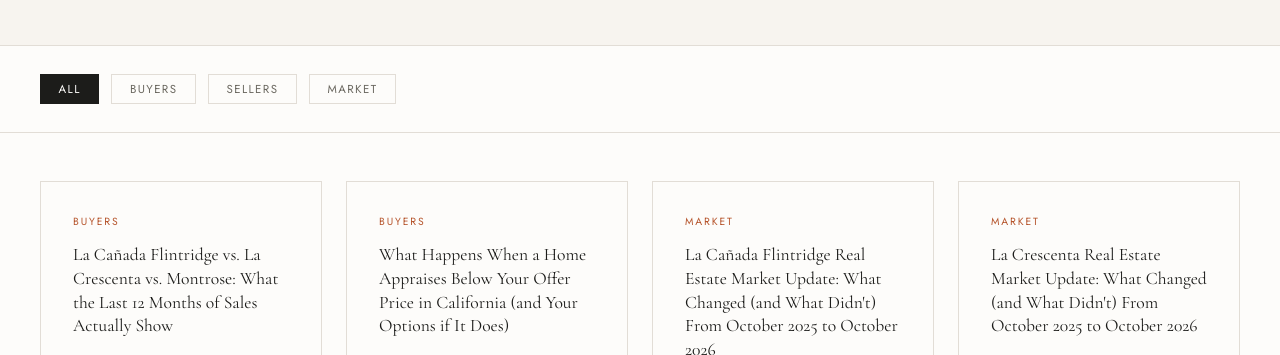
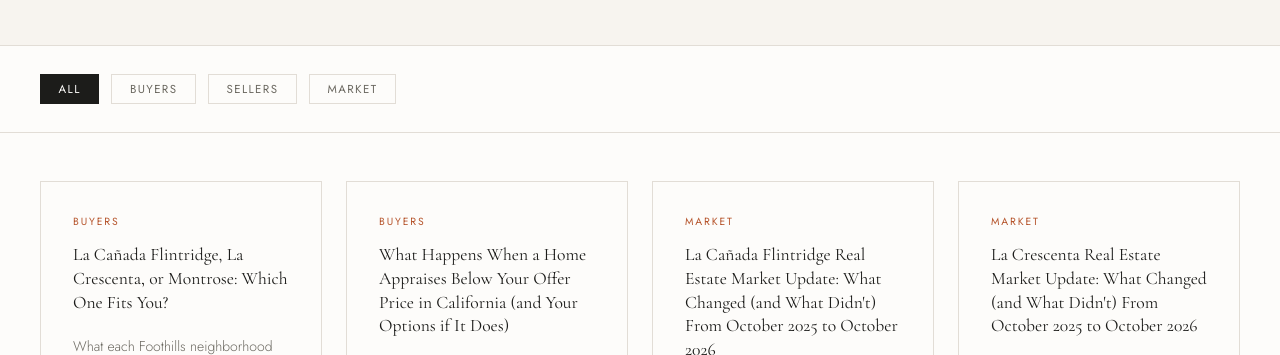
Before and after one commit to CailaBallDionne/closingwithcaila, a plain HTML site: page caila-site-netlify (1)/blog.html in a window 1280 px wide. Shown: the part 384-739 px from the top of the page. Drawn offline with nearby package versions, Linux system fonts and the light colour scheme.

Commit message:
Update blog.html

```diff
--- a/caila-site-netlify (1)/blog.html
+++ b/caila-site-netlify (1)/blog.html
@@ -105,7 +105,7 @@
       <!-- POST: La Canada Flintridge vs La Crescenta vs Montrose -->
 <article class="hub-card" data-category="buyers">
   <span class="hub-tag">Buyers</span>
-  <h3>La Cañada Flintridge vs. La Crescenta vs. Montrose: What the Last 12 Months of Sales Actually Show</h3>
+  <h3>La Cañada Flintridge, La Crescenta, or Montrose: Which One Fits You?</h3>
   <p>What each Foothills neighborhood feels like to live in, plus a side-by-side look at prices, home sizes, days on market, schools, and local government.</p>
   <div class="hub-card-footer">
     <span class="hub-date"><time datetime="2026-11-23">November 23, 2026</time></span>
```
